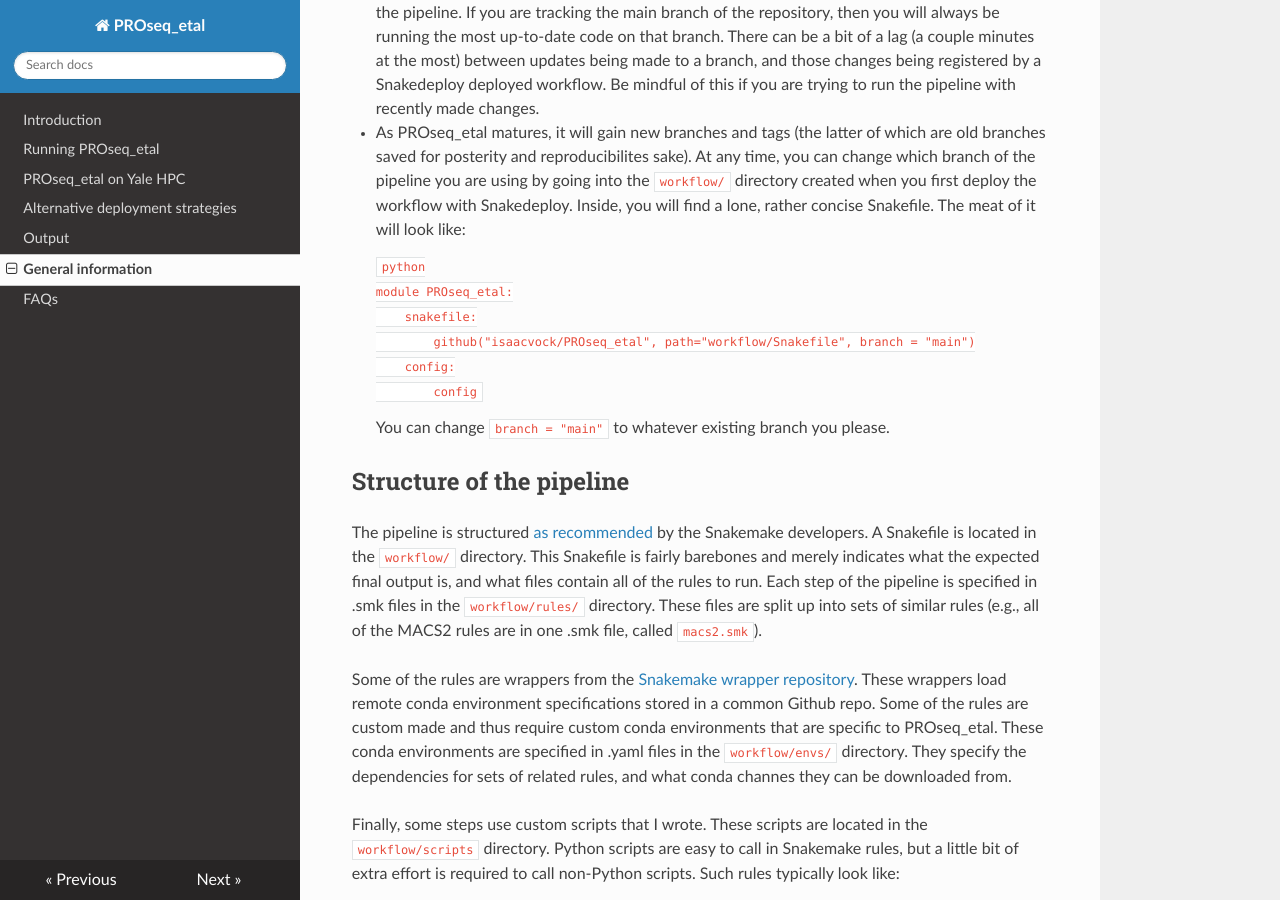
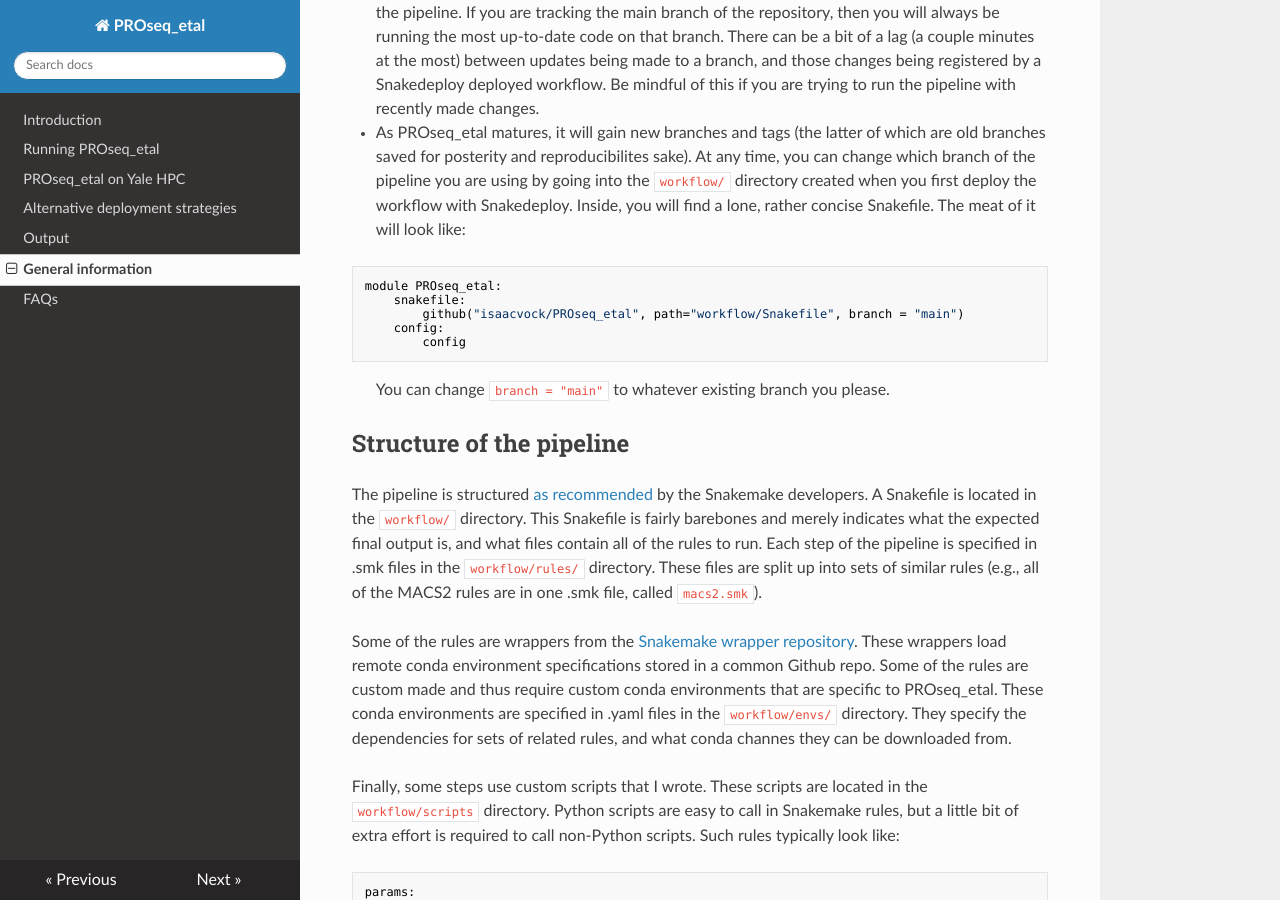
Before and after one commit to isaacvock/PROseq_etal, an MkDocs documentation site: the page built from docs/pragmatism.md, in a window 1280 px wide and 900 px high, scrolled down 662 px. Built offline with MkDocs 1.6.1, drawn with Linux system fonts in a browser that asks for light colours; nearby versions of some CDN libraries.

Commit message:
Better formatting of docs

````diff
--- a/docs/pragmatism.md
+++ b/docs/pragmatism.md
@@ -10,15 +10,15 @@ This page discusses advice for running the pipeline, as well as information abou
 * One plus of using Snakedeploy to deploy PROseq_etal is that you don't have to manually update the pipeline. If you are tracking the main branch of the repository, then you will always be running the most up-to-date code on that branch. There can be a bit of a lag (a couple minutes at the most) between updates being made to a branch, and those changes being registered by a Snakedeploy deployed workflow. Be mindful of this if you are trying to run the pipeline with recently made changes.
 * As PROseq_etal matures, it will gain new branches and tags (the latter of which are old branches saved for posterity and reproducibilites sake). At any time, you can change which branch of the pipeline you are using by going into the `workflow/` directory created when you first deploy the workflow with Snakedeploy. Inside, you will find a lone, rather concise Snakefile. The meat of it will look like:
 
-    ``` python
-    module PROseq_etal:
-        snakefile:
-            github("isaacvock/PROseq_etal", path="workflow/Snakefile", branch = "main")
-        config:
-            config
-    ```
+``` python
+module PROseq_etal:
+    snakefile:
+        github("isaacvock/PROseq_etal", path="workflow/Snakefile", branch = "main")
+    config:
+        config
+```
 
-    You can change `branch = "main"` to whatever existing branch you please.
+>You can change `branch = "main"` to whatever existing branch you please.
 
 ## Structure of the pipeline
 
````
